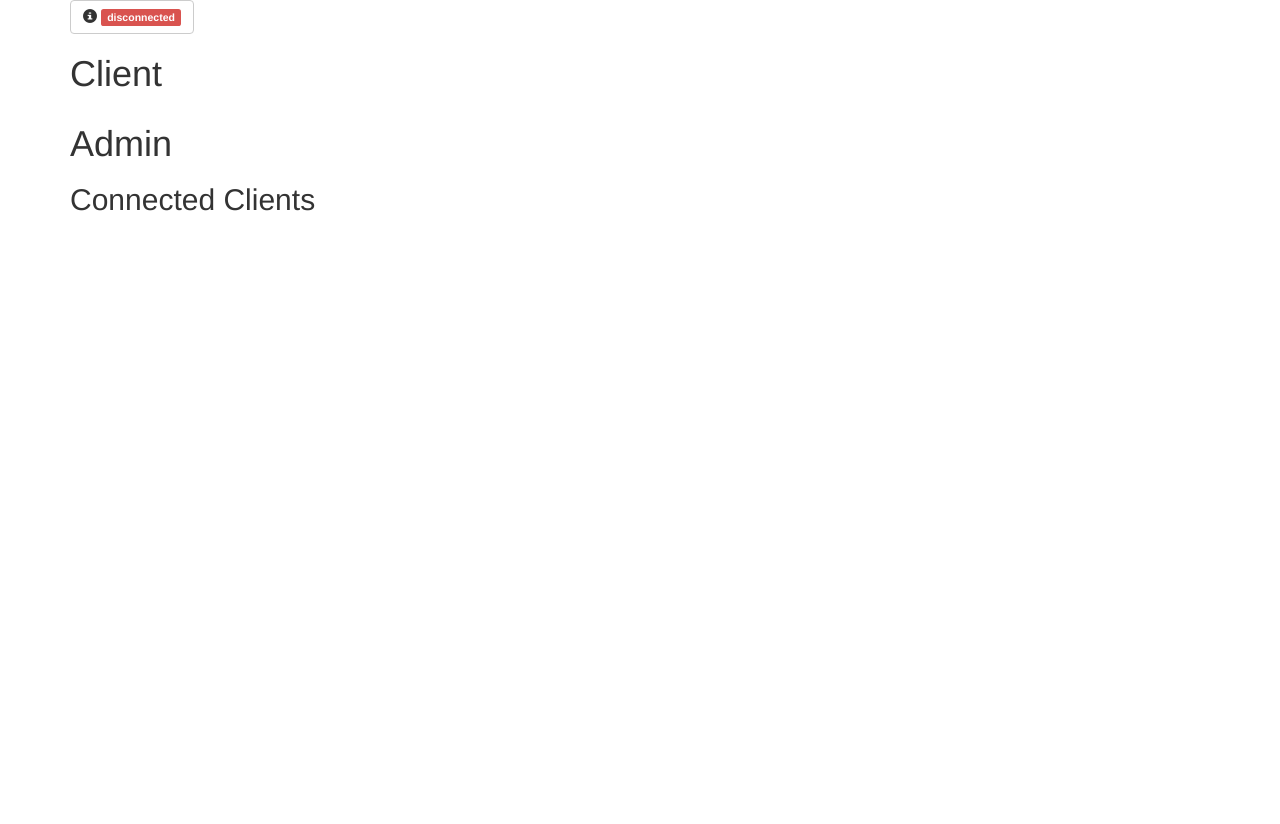
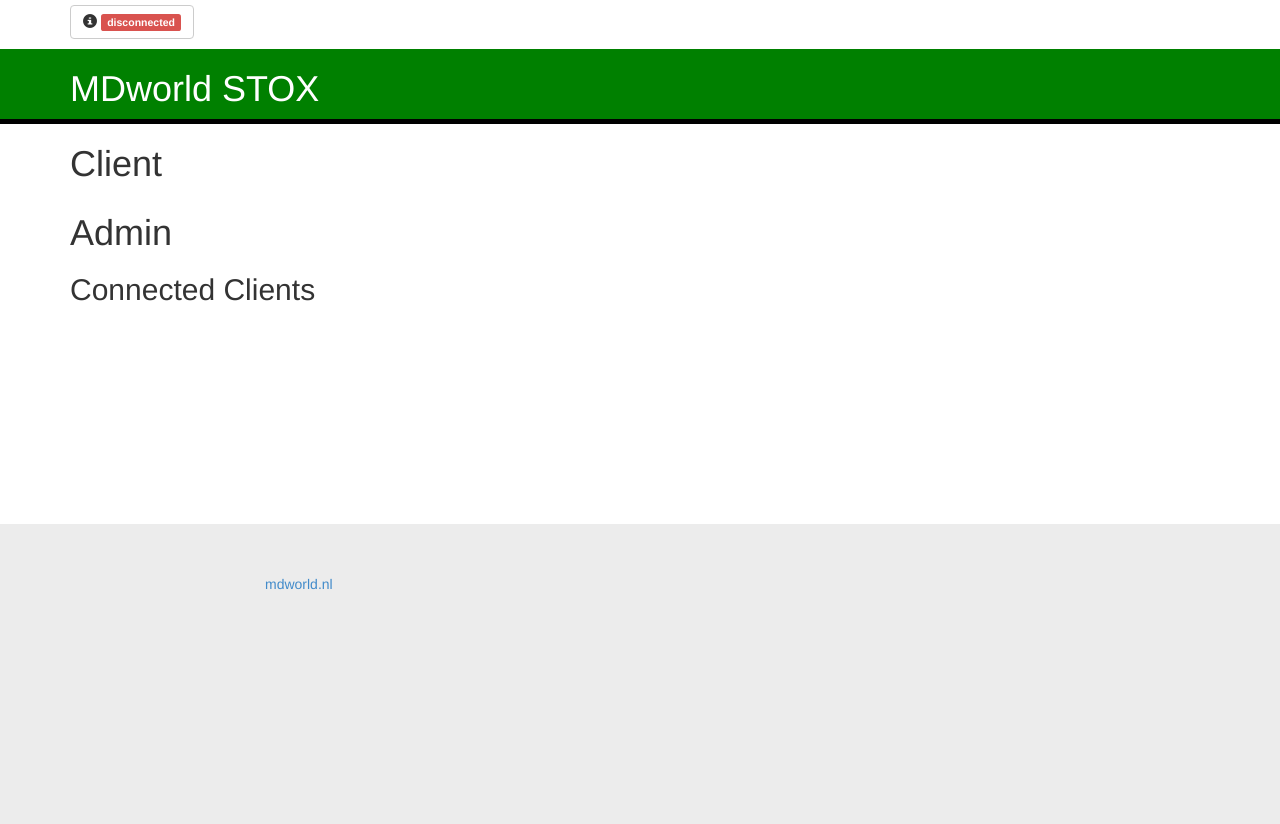
Before and after one commit to mdvanes/mdworld-stox, a website: page index.html in a window 1280 px wide. Before the commit the page ends 800 px from the top, so only its background shows below. Drawn offline with Linux system fonts and the light colour scheme.

Commit message:
added minimal page styling

```diff
--- a/index.html
+++ b/index.html
@@ -1,11 +1,39 @@
 <html>
     <head>
         <link rel="stylesheet" type="text/css" href="vendor/bootstrap/css/bootstrap.min.css" />
+        <style>
+html, body {
+    height: 100%;
+}
+
+.top-row {
+    margin-top: 5px;
+}
+
+.header {
+    background: green;
+    color: white;
+    margin-top: 10px;
+}
+.admin .header {
+    border-bottom: 5px solid black;
+}
+
+#main {
+    min-height: 400px;
+}
+
+footer {
+    background: #ececec;
+    height: 300px;
+    padding-top: 50px;
+}
+        </style>
     </head>
-    <body>
+    <body class="admin">
 
         <div class="container">
-            <div class="row">
+            <div class="top-row row">
                 <div class="col-xs-12">
                     <button id="clientInfo" type="button" class="btn btn-default" data-toggle="tooltip" data-placement="bottom" title="foobar">
                         <span>
@@ -16,7 +44,15 @@
                     </button>
                 </div>
             </div>
+        </div>
 
+        <div class="header">
+            <div class="container">
+                <h1>MDworld STOX</h1>
+            </div>
+        </div>
+
+        <div class="container" id="main">
             <div class="row">
                 <div class="col-xs-12">
                     <h1>Client</h1>
@@ -33,6 +69,18 @@
             </div>
         </div>
 
+        <footer>
+            <div class="container">
+                <div class="row">
+                    <div class="col-xs-8 col-xs-offset-2">
+                        <p>
+                            <a href="http://mdworld.nl">mdworld.nl</a>
+                        </p>
+                    </div>
+                </div>
+            </div>
+        </footer>
+
         <script src="vendor/jquery/js/jquery.js"></script>
         <script src="vendor/bootstrap/js/bootstrap.min.js"></script>
 
```
